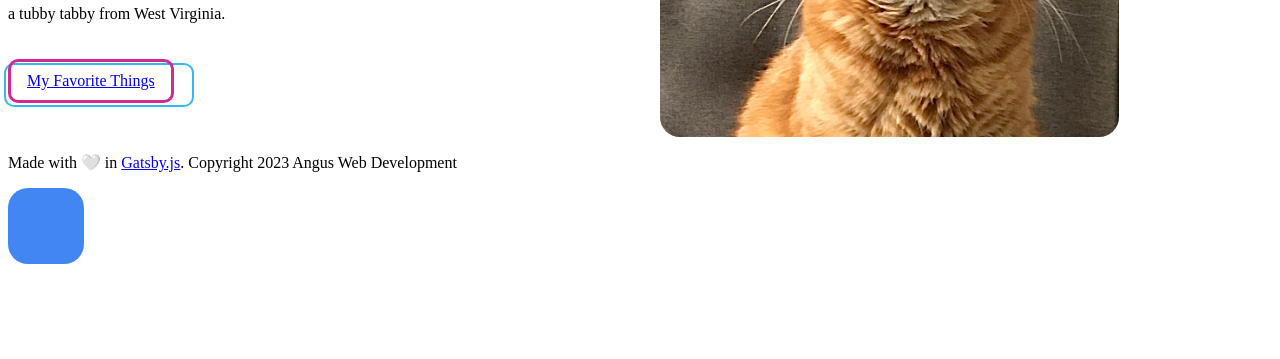
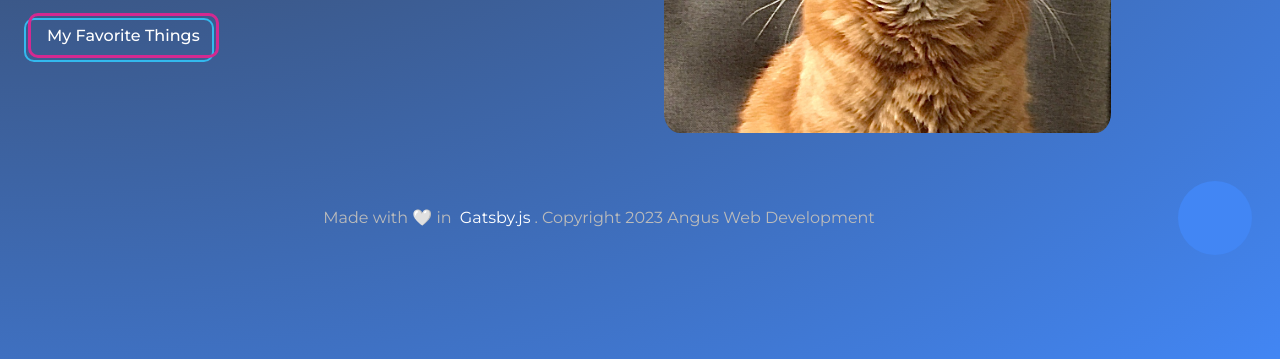
Before and after one commit to RyanAngus/gatsby-wp-jasper, a Gatsby site: page / in a window 1280 px wide. Shown: the part 441-800 px from the top of the page. Built offline with nearby package versions, Linux system fonts and the light colour scheme; Gatsby itself is replaced by a stand-in of ours.

Commit message:
fixed css after removing Layout component

```diff
--- a/src/components/Footer.js
+++ b/src/components/Footer.js
@@ -1,4 +1,5 @@
 import React from 'react';
+import  '../styles/global.css'
 
 function Footer() {
   return (
--- a/src/components/Navbar.js
+++ b/src/components/Navbar.js
@@ -1,5 +1,8 @@
 import { Link } from 'gatsby';
 import React from 'react';
+import  '../styles/global.css'
+
+
 
 function Navbar() {
   return (
--- a/src/pages/blog/index.js
+++ b/src/pages/blog/index.js
@@ -2,6 +2,7 @@
 import Navbar from '../../components/Navbar';
 import Footer from '../../components/Footer';
 import * as styles from '../../styles/blog.module.css'
+import  '../../styles/global.css'
 import { graphql } from 'gatsby';
 
 
--- a/src/pages/index.js
+++ b/src/pages/index.js
@@ -3,6 +3,7 @@
 import Navbar from "../components/Navbar"
 import Footer from "../components/Footer"
 import * as styles from '../styles/home.module.css'
+import  '../styles/global.css'
 
 export default function Home() {
 
--- a/src/pages/products/index.js
+++ b/src/pages/products/index.js
@@ -3,6 +3,8 @@
 import Footer from '../../components/Footer';
 import Product from './Product';
 import * as styles from '../../styles/products.module.css'
+import  '../../styles/global.css'
+
 
 
 const Products = () => {
--- a/src/styles/global.css
+++ b/src/styles/global.css
@@ -2,7 +2,7 @@
 
 * {
   margin: 0;
-  padding: 0;
+  padding: 0 .25rem;
   text-decoration: none;
   font-family: "Montserrat";
   color: #fff;
```
